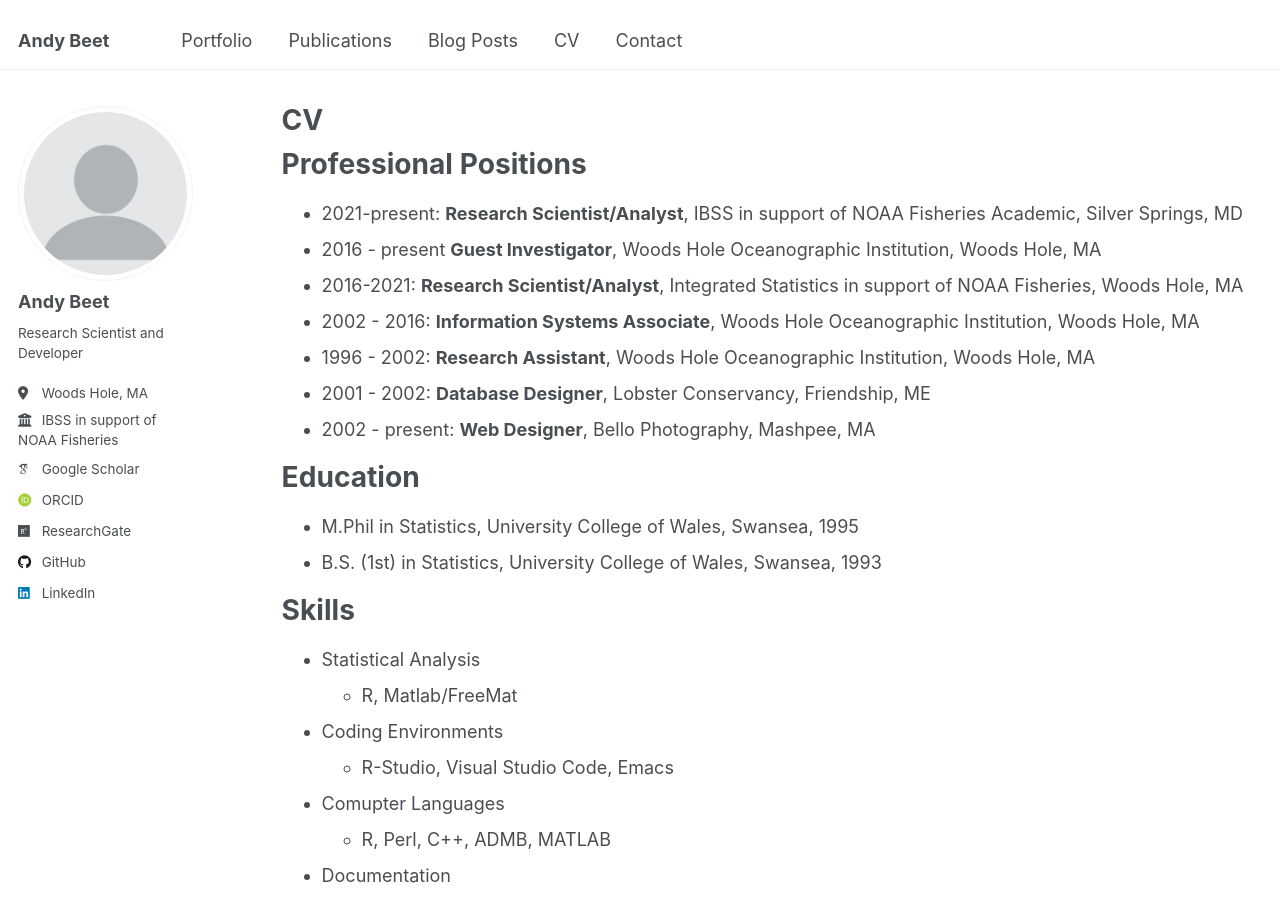
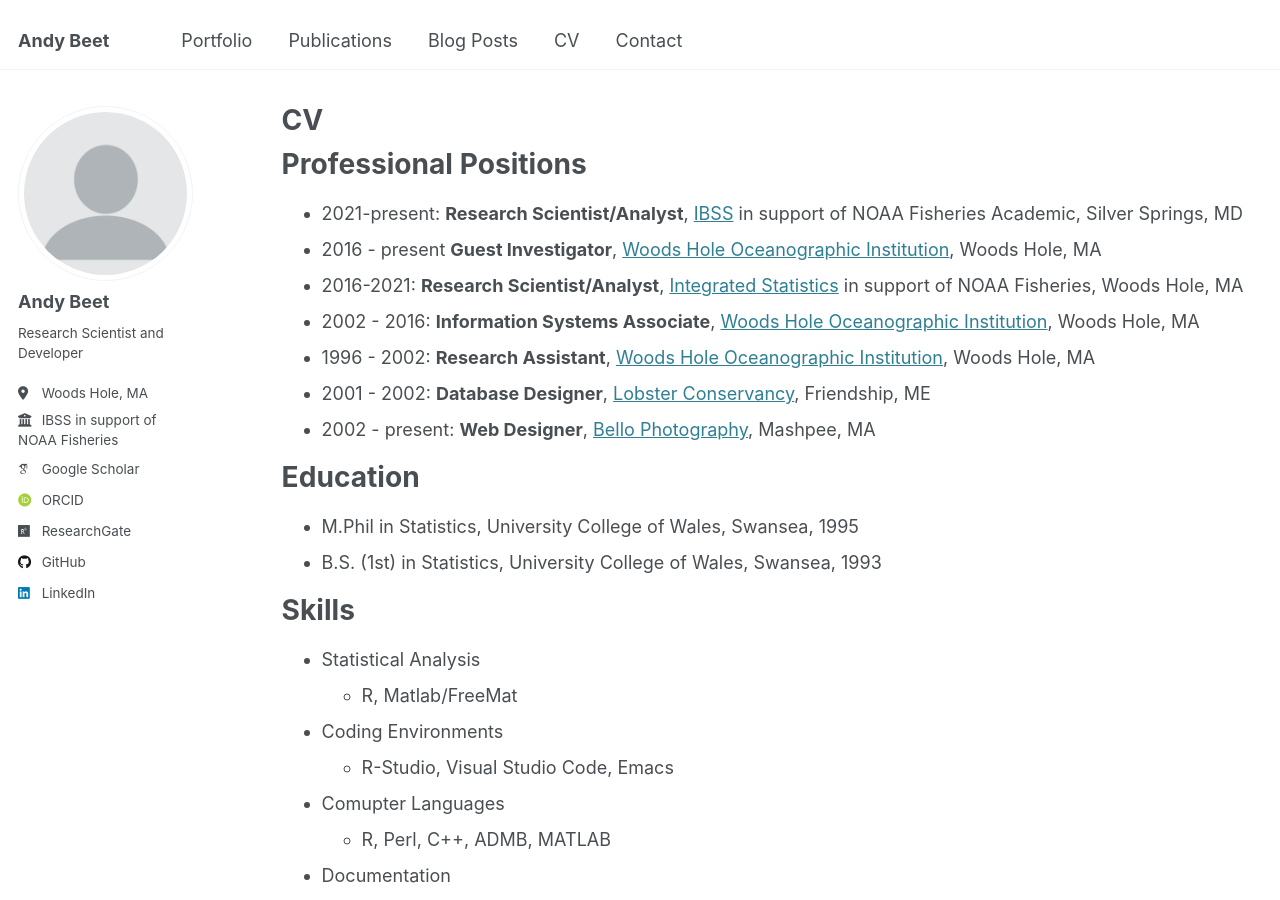
Before and after one commit to andybeet/website, a Jekyll site: the page built from _pages/cv.md, in a window 1280 px wide and 900 px high. Built offline with Jekyll 4.4.1, drawn with Linux system fonts in a browser that asks for light colours; some web fonts are replaced; part of the change alters nothing that is shown.

Commit message:
add hyperlinks to orgs

```diff
--- a/_pages/cv.md
+++ b/_pages/cv.md
@@ -11,13 +11,13 @@ redirect_from:
 
 Professional Positions
 ======
-* 2021-present: **Research Scientist/Analyst**, IBSS in support of NOAA Fisheries Academic, Silver Springs, MD
-* 2016 - present **Guest Investigator**, Woods Hole Oceanographic Institution, Woods Hole, MA
-* 2016-2021: **Research Scientist/Analyst**, Integrated Statistics in support of NOAA Fisheries, Woods Hole, MA
-* 2002 - 2016: **Information Systems Associate**, Woods Hole Oceanographic Institution, Woods Hole, MA
-* 1996 - 2002: **Research Assistant**, Woods Hole Oceanographic Institution, Woods Hole, MA
-* 2001 - 2002: **Database Designer**, Lobster Conservancy, Friendship, ME
-* 2002 - present: **Web Designer**, Bello Photography, Mashpee, MA
+* 2021-present: **Research Scientist/Analyst**, [IBSS](https://ibsscorp.com/) in support of NOAA Fisheries Academic, Silver Springs, MD
+* 2016 - present **Guest Investigator**, [Woods Hole Oceanographic Institution](https://www.whoi.edu/), Woods Hole, MA
+* 2016-2021: **Research Scientist/Analyst**, [Integrated Statistics](http://www.integratedstatistics.com/) in support of NOAA Fisheries, Woods Hole, MA
+* 2002 - 2016: **Information Systems Associate**, [Woods Hole Oceanographic Institution](https://www.whoi.edu/), Woods Hole, MA
+* 1996 - 2002: **Research Assistant**, [Woods Hole Oceanographic Institution](https://www.whoi.edu/), Woods Hole, MA
+* 2001 - 2002: **Database Designer**, [Lobster Conservancy](http://www.lobsters.org/), Friendship, ME
+* 2002 - present: **Web Designer**, [Bello Photography](https://www.bellophoto.com/), Mashpee, MA
 
 Education
 ======
```
